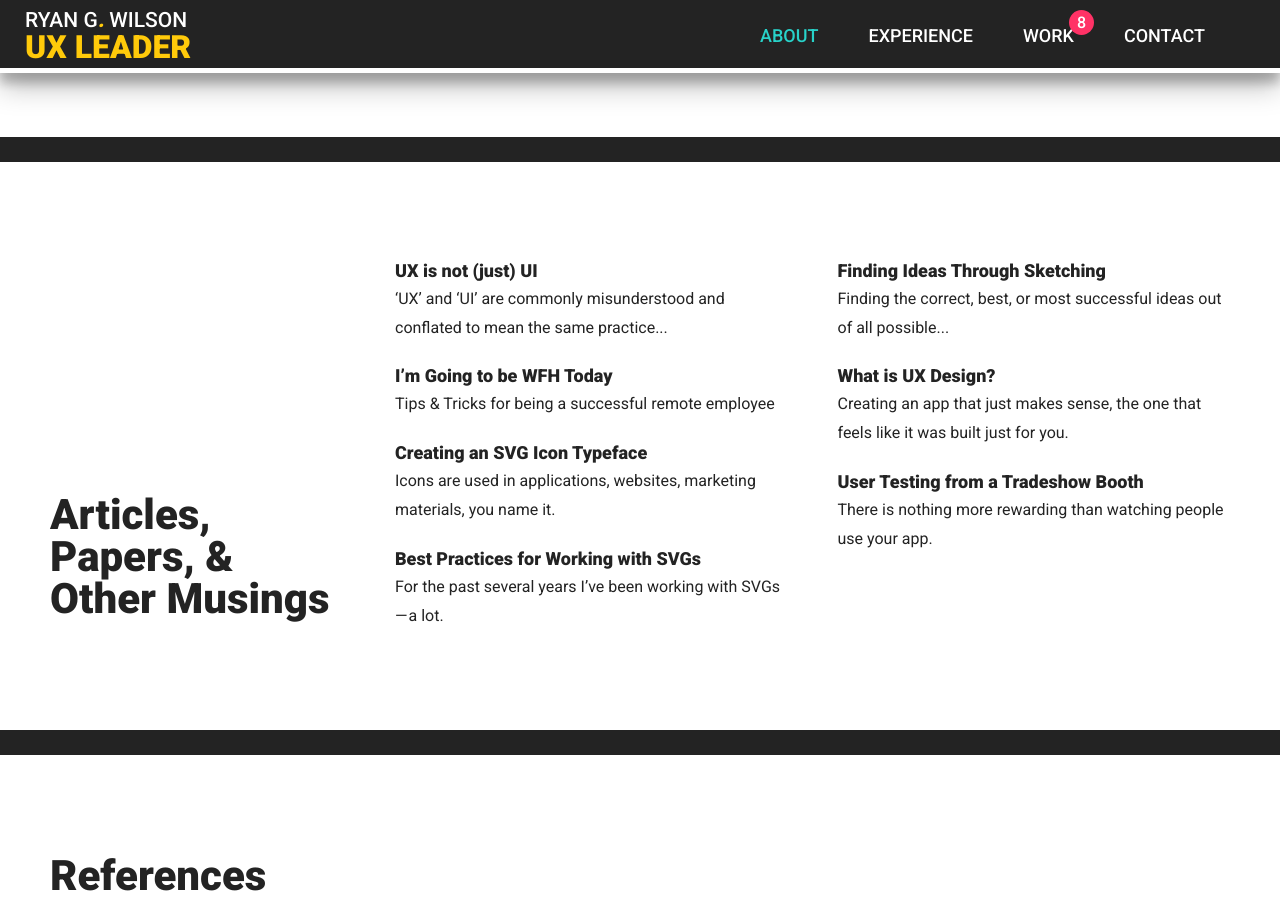
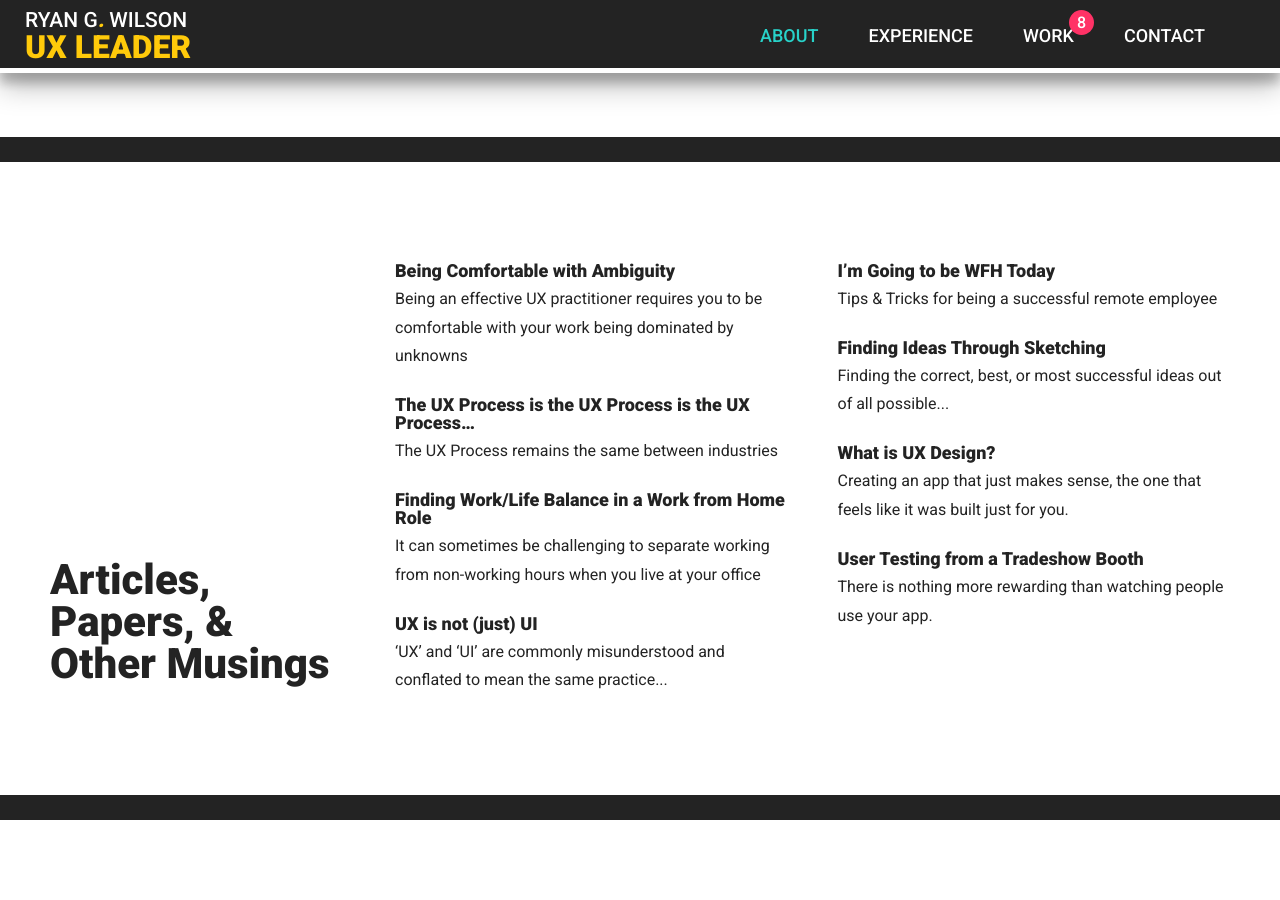
Before and after one commit to ryangwilson/ryangwilson.github.io, a Jekyll site: the page built from index.md, in a window 1280 px wide and 900 px high, scrolled down 1729 px. Built offline with Jekyll 4.4.1, drawn with Linux system fonts in a browser that asks for light colours; some web fonts are replaced.

Commit message:
updates articles

```diff
--- a/_data/articles.json
+++ b/_data/articles.json
@@ -1,4 +1,22 @@
 [
+    {
+        "show": "yes",
+        "name": "Being Comfortable with Ambiguity",
+        "description": "Being an effective UX practitioner requires you to be comfortable with your work being dominated by unknowns",
+        "url": "https://medium.com/@ryangwilson/being-comfortable-with-ambiguity-8a98744fdb2f"
+    },
+    {
+        "show": "yes",
+        "name": "The UX Process is the UX Process is the UX Process…",
+        "description": "The UX Process remains the same between industries",
+        "url": "https://medium.com/@ryangwilson/the-ux-process-is-the-ux-process-is-the-ux-process-c6e11e253043"
+    },
+    {
+        "show": "yes",
+        "name": "Finding Work/Life Balance in a Work from Home Role",
+        "description": "It can sometimes be challenging to separate working from non-working hours when you live at your office",
+        "url": "https://medium.com/@ryangwilson/finding-work-life-balance-in-a-work-from-home-role-e58d82292610"
+    },
     {
         "show": "yes",
         "name": "UX is not (just) UI",
@@ -12,13 +30,13 @@
         "url": "https://medium.com/@ryangwilson/im-going-to-be-wfh-today-9f73e6501882"
     },
     {
-        "show": "yes",
+        "show": "no",
         "name": "Creating an SVG Icon Typeface",
         "description": "Icons are used in applications, websites, marketing materials, you name it.",
         "url": "https://medium.com/@ryangwilson/creating-an-svg-icon-typeface-211c72e8943d"
     },
     {
-        "show": "yes",
+        "show": "no",
         "name": "Best Practices for Working with SVGs",
         "description": "For the past several years I’ve been working with SVGs — a lot.",
         "url": "https://medium.com/@ryangwilson/best-practices-for-working-with-svgs-5acfdd020091"
```
